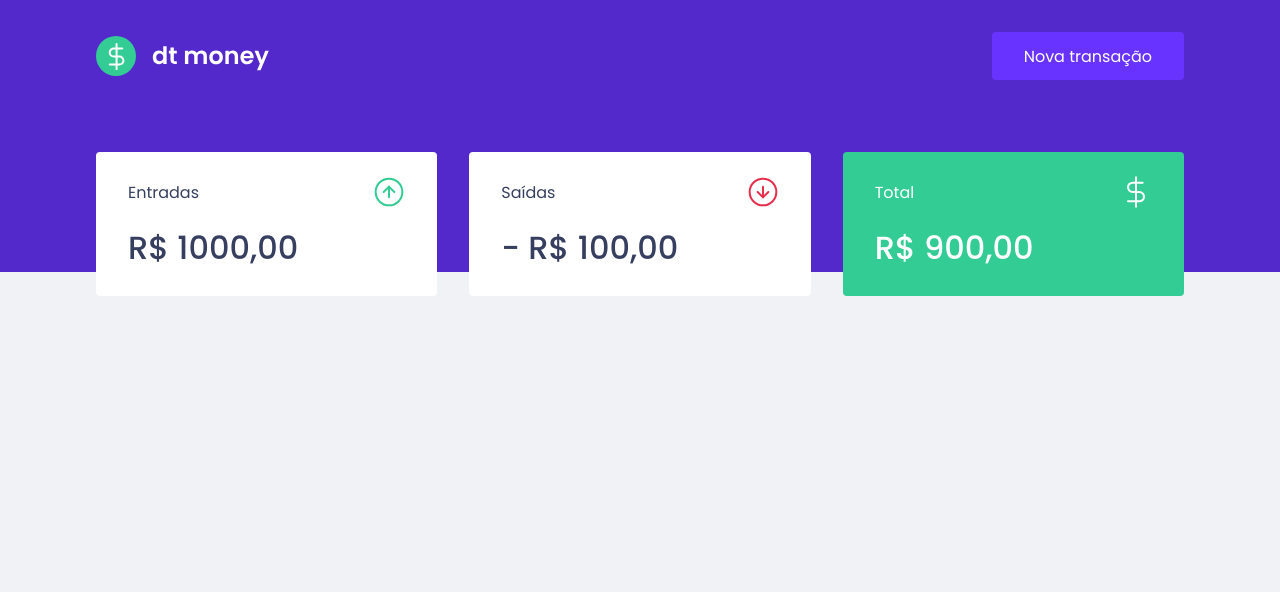
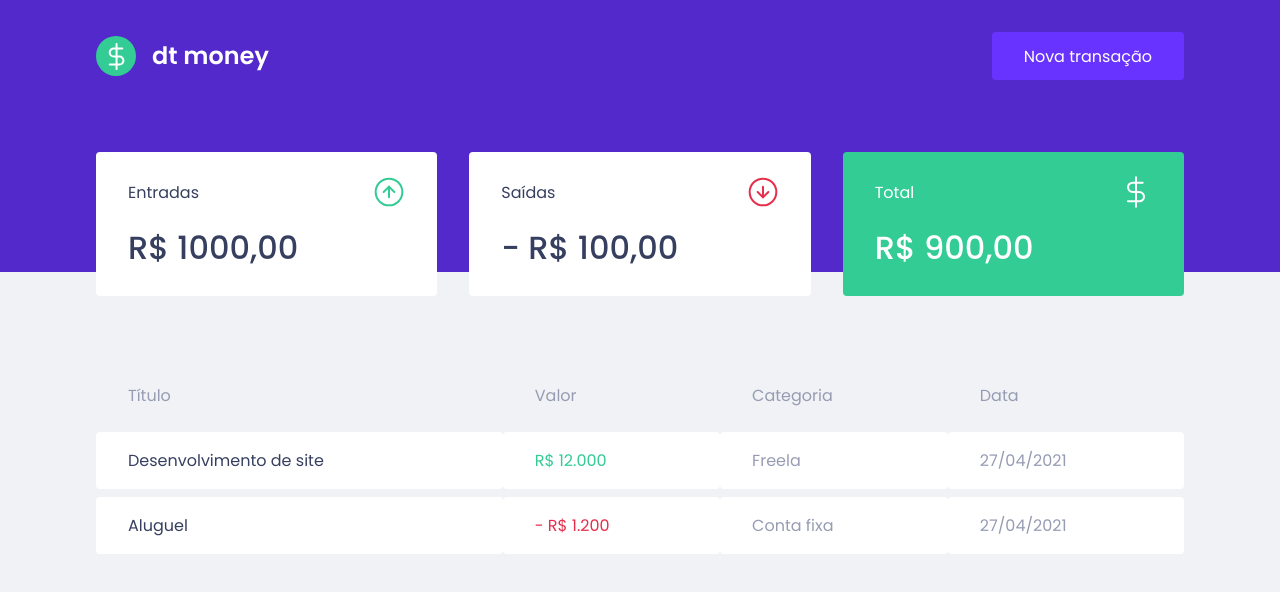
Before and after one commit to santoslucas11/dtmoney, a React (Create React App) app: page / in a window 1280 px wide. Shown: the top 592 px of the page. Built offline with nearby package versions, Linux system fonts and the light colour scheme.

Commit message:
Criando componente Tabela de transações.

```diff
--- a/src/components/Dashboard/index.tsx
+++ b/src/components/Dashboard/index.tsx
@@ -1,10 +1,12 @@
 import { Summary } from "../Summary";
+import { TransactionsTable } from "../TransactionsTable";
 import { Container } from "./styles";
 
 export function Dashboard() {
     return (
         <Container>
             <Summary />
+            <TransactionsTable />
         </Container>
     )
 }
--- /dev/null
+++ b/src/components/TransactionsTable/index.tsx
@@ -0,0 +1,32 @@
+import { Container } from "./styles";
+
+export function TransactionsTable() {
+    return (
+        <Container>
+            <table>
+                <thead>
+                    <tr>
+                        <th>Título</th>
+                        <th>Valor</th>
+                        <th>Categoria</th>
+                        <th>Data</th>
+                    </tr>
+                </thead>
+                <tbody>
+                    <tr>
+                        <td>Desenvolvimento de site</td>
+                        <td className="deposit">R$ 12.000</td>
+                        <td>Freela</td>
+                        <td>27/04/2021</td>
+                    </tr>
+                    <tr>
+                        <td>Aluguel</td>
+                        <td className="withdraw"> - R$ 1.200</td>
+                        <td>Conta fixa</td>
+                        <td>27/04/2021</td>
+                    </tr>
+                </tbody>
+            </table>
+        </Container>
+    )
+}
--- /dev/null
+++ b/src/components/TransactionsTable/styles.ts
@@ -0,0 +1,38 @@
+import styled from "styled-components";
+
+export const Container = styled.div`
+    margin-top: 4rem;
+
+    table{
+        width: 100%;
+        border-spacing: 0 0.5rem;
+
+        th{
+            color: var(--text-body);
+            font-weight: 400;
+            padding: 1rem 2rem;
+            text-align: left;
+            line-height:1.5rem;
+        }
+
+        td{
+            padding: 1rem 2rem;
+            border: 0;
+            background: var(--shape);
+            color: var(--text-body);
+            border-radius: 0.25rem;
+
+            &:first-child{
+                color: var(--text-title);
+            }
+
+            &.deposit{
+                color: var(--green);
+            }
+
+            &.withdraw{
+                color: var(--red);
+            }
+        }
+    }
+`;
```
